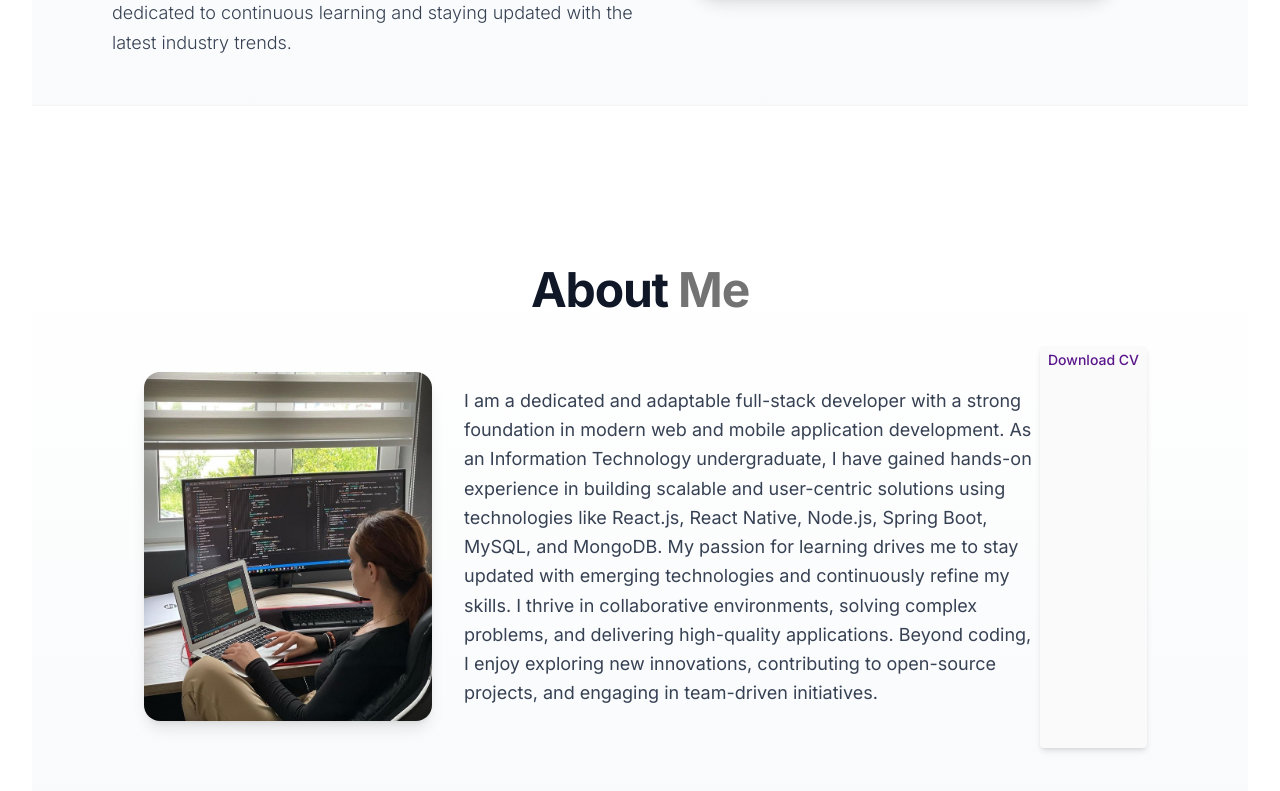
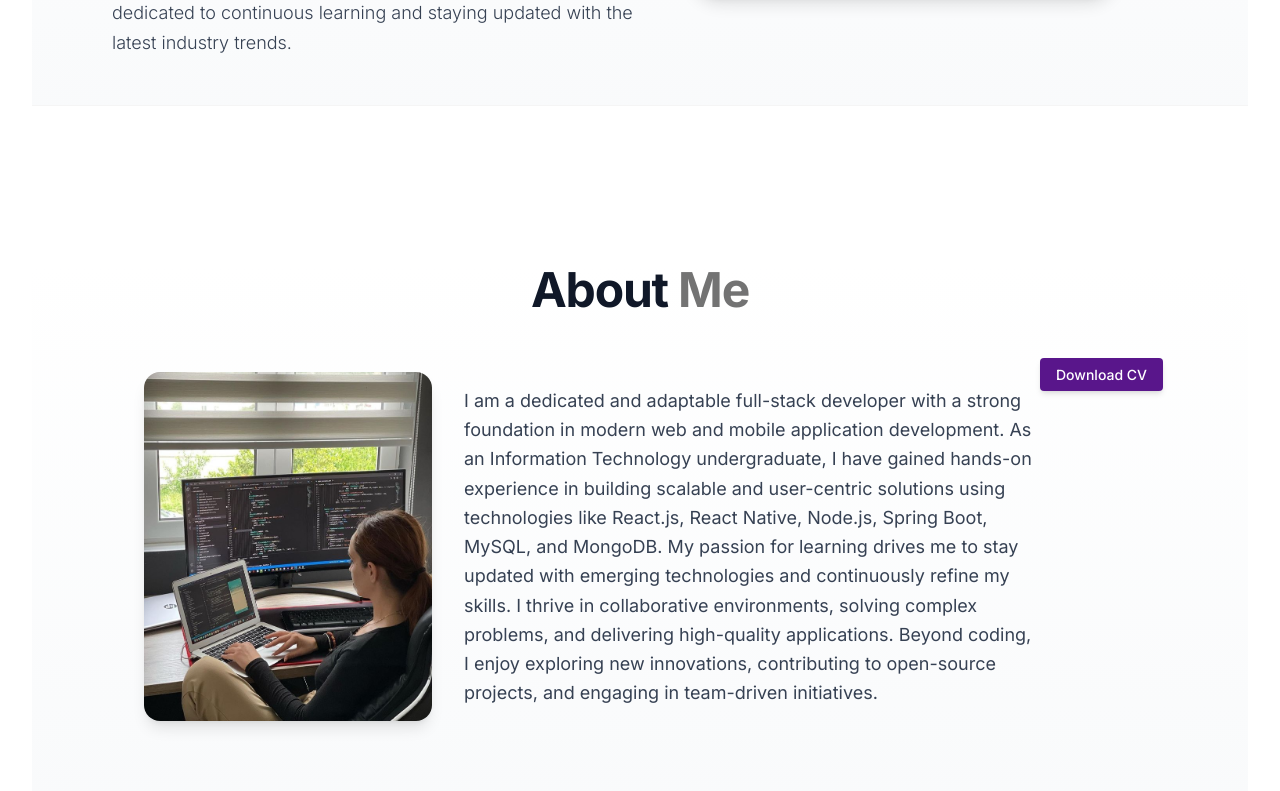
Before and after one commit to Piyumi-Amarasinha/my-portfolio, a React (Vite) app: page / in a window 1280 px wide. Shown: the part 529-1320 px from the top of the page. Built offline with nearby package versions, Linux system fonts and the light colour scheme.

Commit message:
CV button styling

```diff
--- a/src/components/About.jsx
+++ b/src/components/About.jsx
@@ -37,13 +37,15 @@ const About = () => {
               {ABOUT_TEXT}
             </p>
 
-            <a
-              href="/public/Piyumi-Amarasingha-SE_CV.pdf"
-              download="My_CV.pdf"
-              className="mr-2 rounded bg-neutral-50 px-2 py-1 text-sm font-medium text-purple-900 shadow-md transition duration-300 hover:bg-black"
-            >
-              Download CV
-            </a>
+            <div className="mt-4">
+              <a
+                href="/Piyumi-Amarasingha-SE_CV.pdf"
+                download="My_CV.pdf"
+                className="rounded bg-purple-900 px-4 py-2 text-sm font-medium text-white shadow-md transition duration-300 hover:bg-black"
+              >
+                Download CV
+              </a>
+            </div>
           </div>
         </motion.div>
       </div>
```
